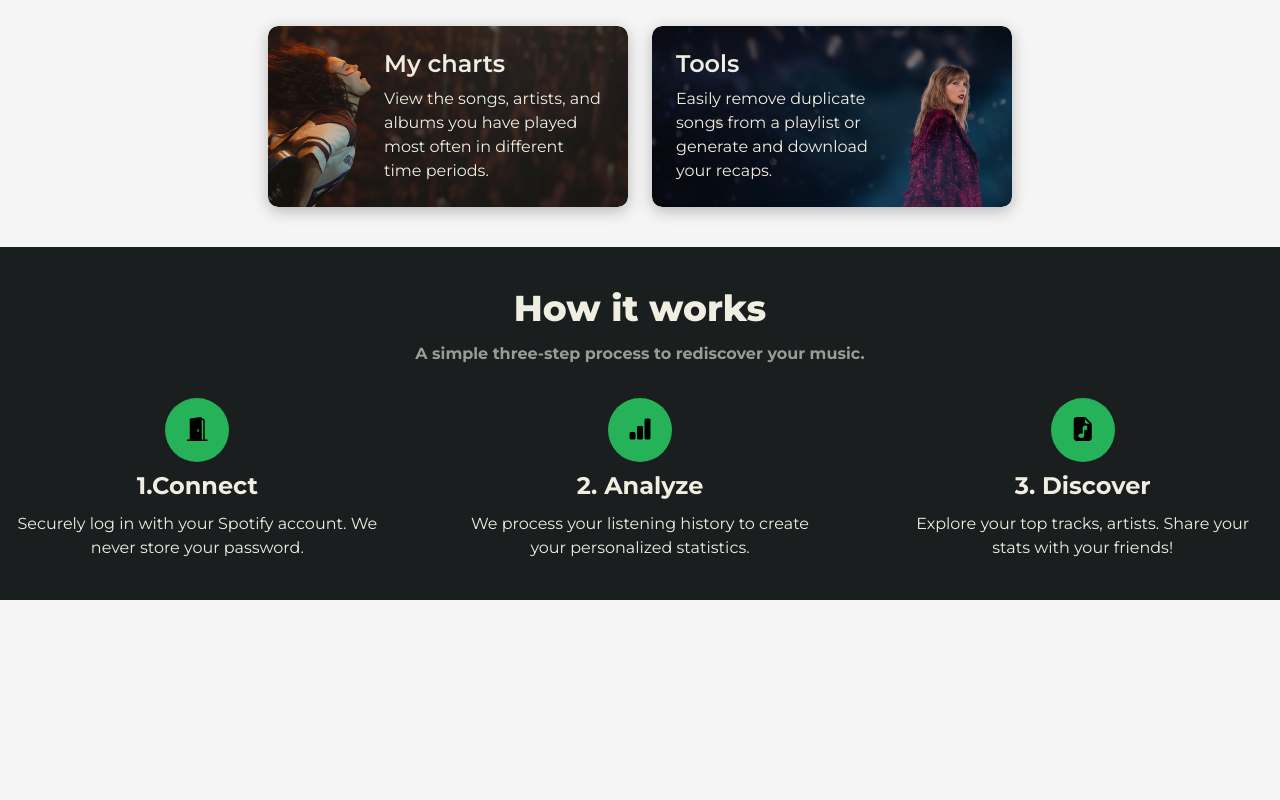
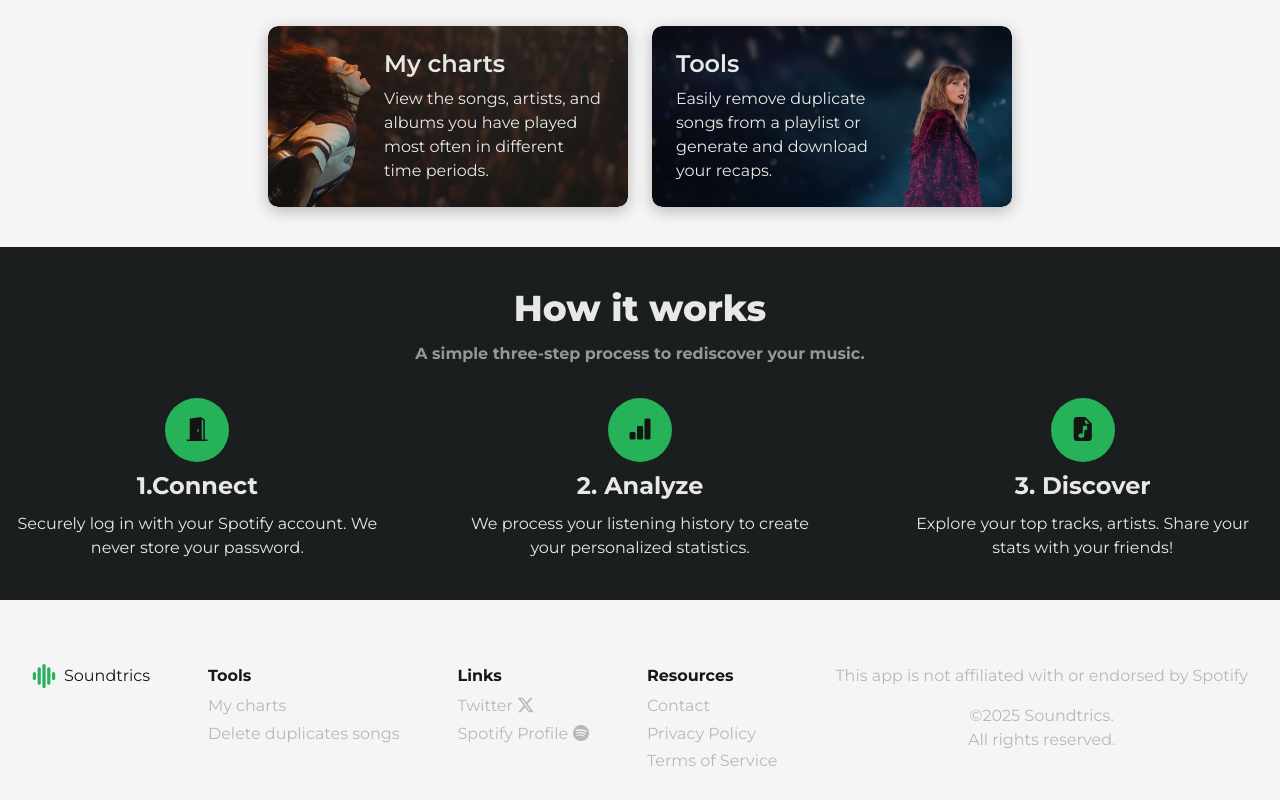
Before and after one commit to ERICK-DANIEL/soundtrics, a Next.js app: page /en/home in a window 1280 px wide. Shown: the part 212-1012 px from the top of the page. Before the commit the page ends 812 px from the top, so only its background shows below. Built offline with nearby package versions, Linux system fonts and the light colour scheme; no server answers.

Commit message:
Add Footer component and update color variables

```diff
--- a/src/app/[lang]/home/page.module.css
+++ b/src/app/[lang]/home/page.module.css
@@ -7,7 +7,7 @@
 }
 
 .main h1 {
-  color: var(--color-font);
+  color: var(--color-black-light, #e8e8e8);
   text-align: center;
   width: fit-content;
   margin-left: auto;
@@ -17,7 +17,7 @@
 .spotify {
   font-size: var(--font-h1);
   font-weight: 700;
-  color: var(--color-primary);
+  color: var(--color-primary-normal, #26b258);
 }
 
 .mobileBreak {
@@ -26,7 +26,7 @@
 
 .subtitle {
   font-size: var(--font-body);
-  color: var(--color-font);
+  color: var(--color-black-light, #e8e8e8);
   font-weight: 700;
   opacity: 0.6;
   text-align: center;
@@ -77,7 +77,7 @@
   display: flex;
   align-items: center;
   z-index: 1;
-  color: var(--color-font);
+  color: var(--color-black-light, #e8e8e8);
   font-size: var(--font-h4);
   font-weight: 600;
   margin: 0 0 8px 0;
@@ -87,7 +87,7 @@
 .card p {
   position: relative;
   z-index: 1;
-  color: var(--color-font);
+  color: var(--color-black-light, #e8e8e8);
   font-size: var(--font-body);
   margin: 0;
   max-width: 220px;
@@ -112,8 +112,8 @@
 
 .howItWorksSection {
   padding: 40px 16px;
-  color: var(--color-font);
-  background-color: #1a1e1f;
+  color: var(--color-black-light, #e8e8e8);
+  background-color: var(--color-dark-alt, #1a1e1f);
 }
 
 .howItWorksSection h2 {
@@ -133,12 +133,12 @@
   display: flex;
   align-items: center;
   justify-content: center;
-  background-color: var(--color-primary);
+  background-color: var(--color-primary-normal);
   width: 64px;
   height: 64px;
   border-radius: 100%;
   font-size: 24px;
-  color: #000000;
+  color: var(--color-black-dark, #141414);
 }
 
 .stepTitle {
--- a/src/app/[lang]/home/page.tsx
+++ b/src/app/[lang]/home/page.tsx
@@ -1,8 +1,10 @@
 "use client";
+
+import { useDictionary } from "@/context/DictionaryProvider";
 import Header from "@/components/layout/Header";
 import Image from "next/image";
-import { useDictionary } from "@/context/DictionaryProvider";
 import styles from "@/app/[lang]/home/page.module.css";
+import Footer from "@/components/layout/Footer";
 
 export default function Home() {
   const { dict } = useDictionary();
@@ -76,6 +78,7 @@ export default function Home() {
           </span>
         </div>
       </section>
+      <Footer />
     </>
   );
 }
--- a/src/app/globals.css
+++ b/src/app/globals.css
@@ -49,8 +49,41 @@ a {
   --line-height-heading: 1.2; /* Títulos apretados */
   --line-height-body: 1.5; /* Texto legible */
 
-  --color-font: #efeee0;
-  --color-primary: #26b258;
+  /* Colors */
+  --color-light: #efeee0;
+  --color-dark: #1d2123;
+  --color-dark-alt: #1a1e1f;
+  --color-red: #f63636;
+  --color-black-light: #e8e8e8;
+  --color-black-light-hover: #dddddd;
+  --color-black-light-active: #b8b8b8;
+  --color-black-normal: #1a1a1a;
+  --color-black-normal-hover: #171717;
+  --color-black-normal-active: #151515;
+  --color-black-dark: #141414;
+  --color-black-dark-hover: #101010;
+  --color-black-dark-active: #0c0c0c;
+  --color-black-darker: #090909;
+  --color-primary-light: #e9f7ee;
+  --color-primary-light-hover: #def3e6;
+  --color-primary-light-active: #bce7cb;
+  --color-primary-normal: #26b258;
+  --color-primary-normal-hover: #22a04f;
+  --color-primary-normal-active: #1e8e46;
+  --color-primary-dark: #1d8642;
+  --color-primary-dark-hover: #176b35;
+  --color-primary-dark-active: #115028;
+  --color-primary-darker: #0d3e1f;
+  --color-secondary-light: #fff4d9;
+  --color-secondary-light-hover: #ffedc1;
+  --color-secondary-light-active: #ffe299;
+  --color-secondary-normal: #facd66;
+  --color-secondary-normal-hover: #e6b95c;
+  --color-secondary-normal-active: #d3a552;
+  --color-secondary-dark: #c99944;
+  --color-secondary-dark-hover: #a77233;
+  --color-secondary-dark-active: #8e5f29;
+  --color-secondary-darker: #5a3818;
 }
 
 @media (min-width: 768px) {
--- /dev/null
+++ b/src/components/layout/Footer.tsx
@@ -0,0 +1,59 @@
+"use client";
+
+import { useDictionary } from "@/context/DictionaryProvider";
+import styles from "./footer.module.css";
+import Image from "next/image";
+
+export default function Footer() {
+  const { lang } = useDictionary();
+
+  return (
+    <footer className={styles.footer}>
+      <hr />
+
+      <div className={styles.logo}>
+        <Image
+          src="/soundtrics.svg"
+          alt="Soundtrics Logo"
+          width={24}
+          height={24}
+        />
+        <span>Soundtrics</span>
+      </div>
+
+      <div className={styles.tools}>
+        <span>Tools</span>
+        <a href={`/${lang}/charts`}>My charts</a>
+        <a href="/delete-duplicates">Delete duplicates songs</a>
+      </div>
+
+      <div className={styles.links}>
+        <span>Links</span>
+        <a href="">
+          Twitter
+          <i className="bi bi-twitter-x"></i>
+        </a>
+        <a href="">
+          Spotify Profile
+          <i className="bi bi-spotify"></i>
+        </a>
+      </div>
+
+      <div className={styles.resources}>
+        <span>Resources</span>
+        <a href={`/${lang}/contact`}>Contact</a>
+        <a href={`/${lang}/privacy`}>Privacy Policy</a>
+        <a href={`/${lang}/terms`}>Terms of Service</a>
+      </div>
+
+      <div className={styles.copyright}>
+        <span>This app is not affiliated with or endorsed by Spotify</span>
+        <br />
+        <span className={styles.copyrightText}>
+          ©2025 Soundtrics. <br />
+          All rights reserved.
+        </span>
+      </div>
+    </footer>
+  );
+}
--- /dev/null
+++ b/src/components/layout/footer.module.css
@@ -0,0 +1,90 @@
+.footer {
+  display: flex;
+  flex-direction: column;
+  align-items: center;
+  justify-content: center;
+  margin: 4rem 1rem 1.5rem 1rem;
+}
+
+.footer hr {
+  width: 100%;
+  height: 0.5px;
+  background-color: var(--color-secondary-darker);
+  margin-bottom: 1.5rem;
+}
+
+.logo {
+  display: none;
+}
+
+.tools,
+.links,
+.resources {
+  display: flex;
+  flex-direction: column;
+  align-items: center;
+  margin-bottom: 1.5rem;
+}
+
+.tools span,
+.links span,
+.resources span {
+  font-size: var(--font-body);
+  font-weight: 700;
+  margin-bottom: 0.4rem;
+}
+
+.tools a,
+.links a,
+.resources a {
+  font-size: var(--font-body);
+  color: var(--color-black-light-active);
+  margin-bottom: 0.2rem;
+}
+
+.links a i {
+  margin-left: 0.3rem;
+}
+
+.copyright {
+  font-size: var(--font-body);
+  color: var(--color-black-light-active);
+  text-align: center;
+}
+
+.copyrightText {
+  display: block;
+  margin-top: 1rem;
+}
+
+@media (min-width: 768px) {
+  .footer {
+    flex-direction: row;
+    justify-content: space-between;
+    align-items: flex-start;
+    margin: 4rem 2rem 1.5rem 2rem;
+  }
+
+  .footer hr {
+    display: none;
+  }
+
+  .logo {
+    display: flex;
+    font-size: var(--font-h4);
+    font-weight: 700;
+    margin-right: 2rem;
+    height: auto;
+  }
+
+  .logo span {
+    margin-left: 0.5rem;
+  }
+  .tools,
+  .links,
+  .resources {
+    align-items: flex-start;
+    margin-bottom: 0;
+    margin-right: 2rem;
+  }
+}
--- a/src/components/layout/header.module.css
+++ b/src/components/layout/header.module.css
@@ -1,7 +1,7 @@
 .header {
   padding: 0 16px;
   height: 60px;
-  background-color: #1a1e1f;
+  background-color: var(--color-dark-alt, #1a1e1f);
 }
 
 .content {
@@ -17,7 +17,7 @@
   gap: 8px;
   font-size: var(--font-h5);
   font-weight: 700;
-  color: var(--color-font);
+  color: var(--color-black-light, #e8e8e8);
   text-decoration: none;
 }
 
@@ -57,12 +57,12 @@
   }
 
   .icon {
-    color: var(--color-font);
+    color: var(--color-black-light, #e8e8e8);
     opacity: 0.25;
   }
 
   .iconActive i {
-    color: var(--color-primary);
+    color: var(--color-primary-normal, #26b258);
     filter: drop-shadow(0 0 12px rgba(38, 178, 88, 0.25));
   }
 
@@ -74,7 +74,7 @@
     display: flex;
     align-items: center;
     gap: 8px;
-    color: var(--color-font);
+    color: var(--color-black-light, #e8e8e8);
   }
 
   .userInfo img {
--- a/src/components/ui/loginButton.module.css
+++ b/src/components/ui/loginButton.module.css
@@ -6,12 +6,12 @@
   gap: 5px;
   border-radius: 100px;
   border: none;
-  background: var(--Foundation-Primary-Normal, #26b258);
+  background: var(--color-primary-normal, #26b258);
   box-shadow: 0 0 14.39px 0 rgba(38, 178, 88, 0.25);
   font-weight: 700;
   cursor: pointer;
 }
 
 .spotifyButton:hover {
-  background: var(--Foundation-Primary-Dark, #22a04f);
+  background: var(--color-primary-normal-hover, #22a04f);
 }
```
